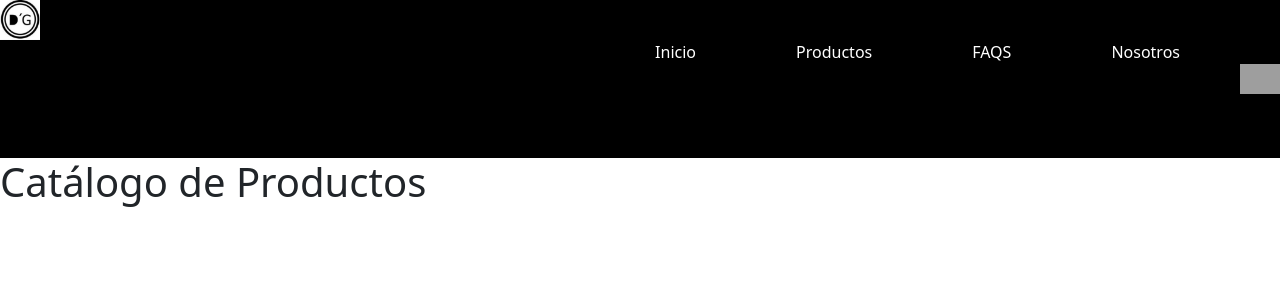
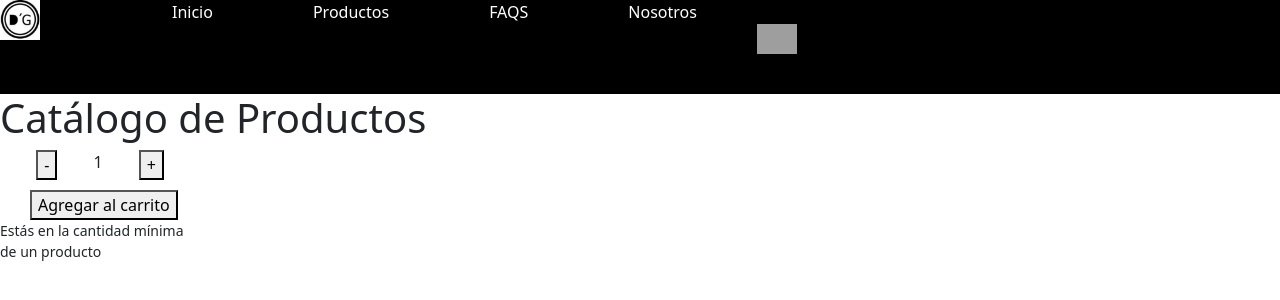
Before and after one commit to AgustinBiancardi/ecommerce-biancardi, a React (Create React App) app: page /p/1 in a window 1280 px wide. Shown: the top 300 px of the page. Built offline with nearby package versions, Linux system fonts and the light colour scheme; grey boxes are pictures that could not be loaded.

Commit message:
Agregando itemCount + reordenando las carpetas

```diff
--- /dev/null
+++ b/src/componentes/Clase5.jsx
@@ -0,0 +1,60 @@
+const task = new Promise((resolve,reject)=>{
+    let url = "bianca.com"
+    if(url === "bianca.com"){
+        resolve(`OK 200`)
+    }else{
+        reject("404")
+    }
+
+})
+
+function Clase5(){
+    console.log(task)
+    task
+    .then((respuesta)=>{
+        console.log(respuesta)
+    })
+    .catch (err => console.log(err))
+    .finally (()=>console.log("loading"))
+
+    // useEffect(()=>{
+    //     console.log("LLamada a la API siempre")
+    // })
+
+    // useEffect(()=>{
+    //     console.log("LLamada a la API sólo una vez luego del montaje")
+    // }, [])
+
+    // useEffect(()=>{
+    //     console.log("LLamada a la API sólo si cambia un state,prop,etc")
+    // }, [Count])
+
+    return(
+        <div>
+        </div>
+
+    )
+}
+
+export default Clase5
+
+// producto = [{nombre:"Pasta de aceitunas", id:912 , stock:18 }]
+
+// const task = new Promise((resolve,reject) => {
+//     let url = "bianca.com"
+
+//     if (url === "bianca.com"){
+//         resolve (producto)
+//     }else{
+//         reject ("No se encontró el producto")
+//     }
+
+// })
+
+// function BuscarProducto (){
+//     task
+//     .then((respuesta)=> console.log(respuesta), (err)=>console.log(err))
+
+// }
+
+// export default BuscarProducto
--- /dev/null
+++ b/src/componentes/itemCount/ItemCount.jsx
@@ -0,0 +1,64 @@
+import { useState , useEffect } from "react";
+import './itemCount.css';
+
+
+function Clase4({initial,stock}) {
+
+    const [Count,SetCount] = useState(initial)
+    const [Stock,SetStock] = useState(stock)
+    const [Mensaje,SetMensaje] = useState ("")
+    const [Boolean,SetBoolean] = useState(false)
+
+    function restarProducto(){
+        if(Count>1){
+            SetCount(Count - 1)
+        }
+    }
+
+    function sumarProducto(){
+        if(Count<Stock){
+            SetCount(Count + 1)
+        }
+    }
+
+    function vaciarStock(){
+        SetStock(Stock - Count)
+    }
+
+    useEffect(()=>{
+        if(Count === 0){
+            SetMensaje("No hay mas productos de este tipo")
+            SetBoolean(true)
+        }else if(Count >= Stock){
+            SetMensaje("Es el máximo de productos que hay en stock")
+        }else if(Count<= 1){
+            SetMensaje( "Estás en la cantidad mínima de un producto")
+        }else {
+            SetMensaje("")
+        }
+    }, [Count])
+
+    useEffect(()=>{
+        if(Stock === 0){
+            SetCount(0)
+        }else{
+            SetCount(1)
+        }
+    }, [Stock])
+
+    return (
+
+        <div className="itemCount">
+            <div className="Elementos">
+                <button disabled = {Boolean} onClick={ restarProducto }> - </button>
+                <label>{ Count }</label>
+                <button disabled = {Boolean} onClick={ sumarProducto }> + </button>
+            </div>
+            <button className = "boton" disabled = {Boolean} onClick={vaciarStock} >Agregar al carrito</button>
+            <br />
+            <p>{ Mensaje }</p>
+        </div>
+    )
+}
+
+export default Clase4
--- /dev/null
+++ b/src/componentes/itemCount/itemCount.css
@@ -0,0 +1,24 @@
+.Elementos{
+    display: flex;
+    justify-content: space-evenly;
+
+}
+
+.itemCount{
+    width: 200px;
+}
+
+.boton{
+    /* background-color: white;
+    color: blue;
+
+    border-radius: 5px;
+    border-color: blue; */
+
+    margin-left: 30px;
+    margin-top: 10px;
+}
+
+p{
+    font-size: 14px;
+}
--- a/src/componentes/ItemListContainer.jsx
+++ b/src/componentes/itemListContainer/ItemListContainer.jsx
@@ -1,7 +1,10 @@
+import ItemCount from '../itemCount/ItemCount';
+
 function ItemListCointainer({greting}) {
     return (
         <div>
             <h1>{greting}</h1>
+            <ItemCount initial ={1} stock = {8} />
         </div>
 
     )
--- a/src/componentes/Navbar.jsx
+++ b/src/componentes/navbar/Navbar.jsx
@@ -1,6 +1,6 @@
-import '../styles/navbar.css';
-import CartWidget from './CartWidget';
-import logo from "../images/logoo.png"
+import './navbar.css';
+import CartWidget from '../cartWidget/CartWidget';
+import logo from "../../images/logoo.png"
 
 function Navbar() {
 
--- a/src/styles/navbar.css
+++ b/src/componentes/navbar/navbar.css
@@ -10,6 +10,9 @@
 
 .menu {
   background-color: black;
+  display: flex;
+  flex-flow: row wrap;
+  justify-content: flex-start;
 }
 
 ul{
```
Also changed, not shown: src/App.jsx (+6 -4 lines), src/componentes/Clase-4.jsx (deleted, +0 -39 lines), src/componentes/cartWidget/CartWidget.jsx (renamed from src/componentes/CartWidget.jsx). Lines whose indentation alone changed are shown as unchanged.
